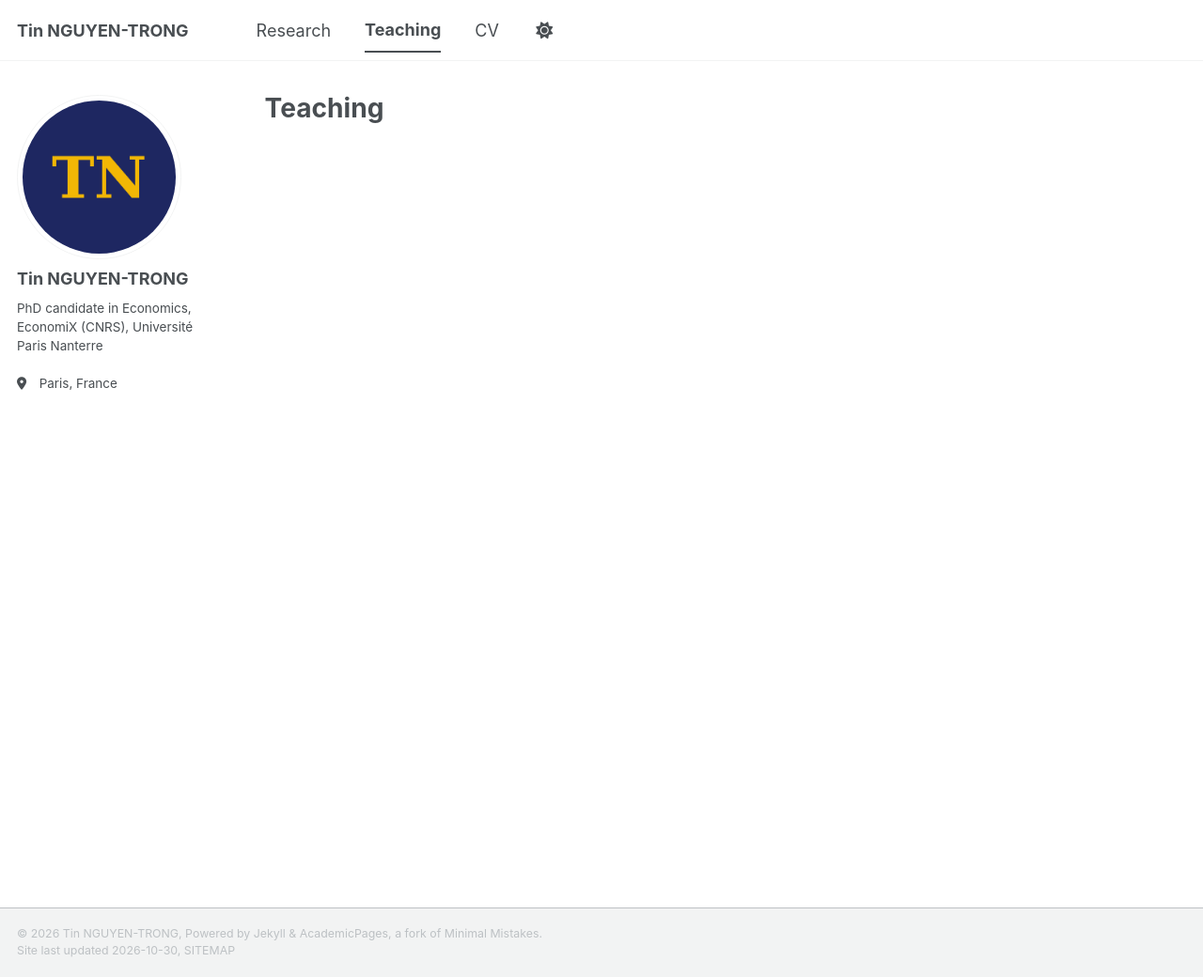
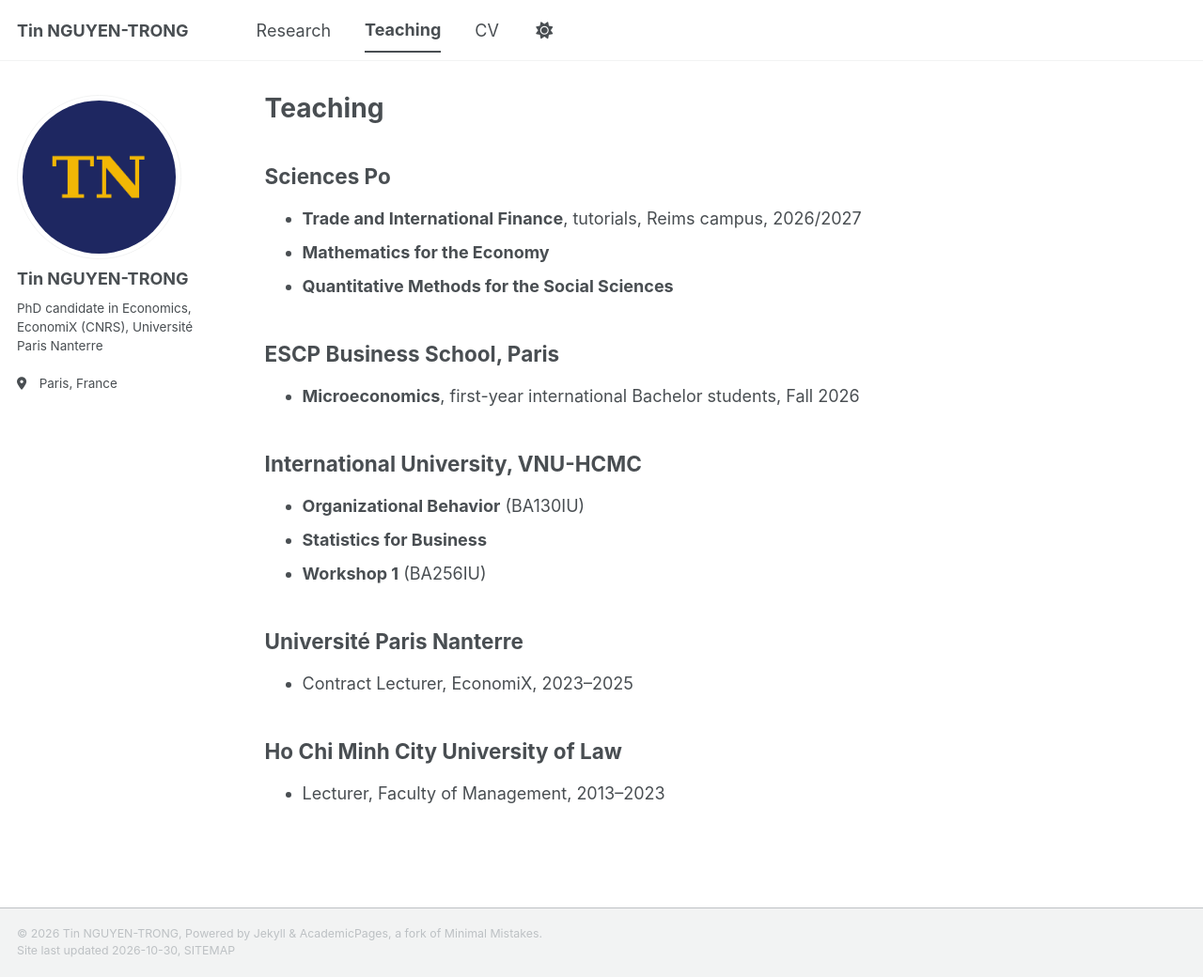
Before and after one commit to trongtin142/trongtin142.github.io, a Jekyll site: the page built from _pages/teaching.html, in a window 1280 px wide and 1040 px high. Shown: the whole window at 94% size. Built offline with Jekyll 4.4.1, drawn with Linux system fonts in a browser that asks for light colours; a script bundle is joined from its source files by our own code; a style sheet for code colours, icons or effects is not loaded.

Commit message:
Add Teaching page

```diff
--- a/_pages/teaching.html
+++ b/_pages/teaching.html
@@ -7,6 +7,38 @@
 
 {% include base_path %}
 
+<h2>Sciences Po</h2>
+<ul>
+  <li><strong>Trade and International Finance</strong>, tutorials, Reims campus, 2026/2027</li>
+  <li><strong>Mathematics for the Economy</strong></li>
+  <li><strong>Quantitative Methods for the Social Sciences</strong></li>
+</ul>
+
+<h2>ESCP Business School, Paris</h2>
+<ul>
+  <li><strong>Microeconomics</strong>, first-year international Bachelor students, Fall 2026</li>
+</ul>
+
+<h2>International University, VNU-HCMC</h2>
+<ul>
+  <li><strong>Organizational Behavior</strong> (BA130IU)</li>
+  <li><strong>Statistics for Business</strong></li>
+  <li><strong>Workshop 1</strong> (BA256IU)</li>
+</ul>
+
+<h2>Université Paris Nanterre</h2>
+<ul>
+  <li>Contract Lecturer, EconomiX, 2023–2025</li>
+</ul>
+
+<h2>Ho Chi Minh City University of Law</h2>
+<ul>
+  <li>Lecturer, Faculty of Management, 2013–2023</li>
+</ul>
+
+{% if site.teaching.size > 0 %}
+<h2>Course pages</h2>
 {% for post in site.teaching reversed %}
   {% include archive-single.html %}
 {% endfor %}
+{% endif %}
```
